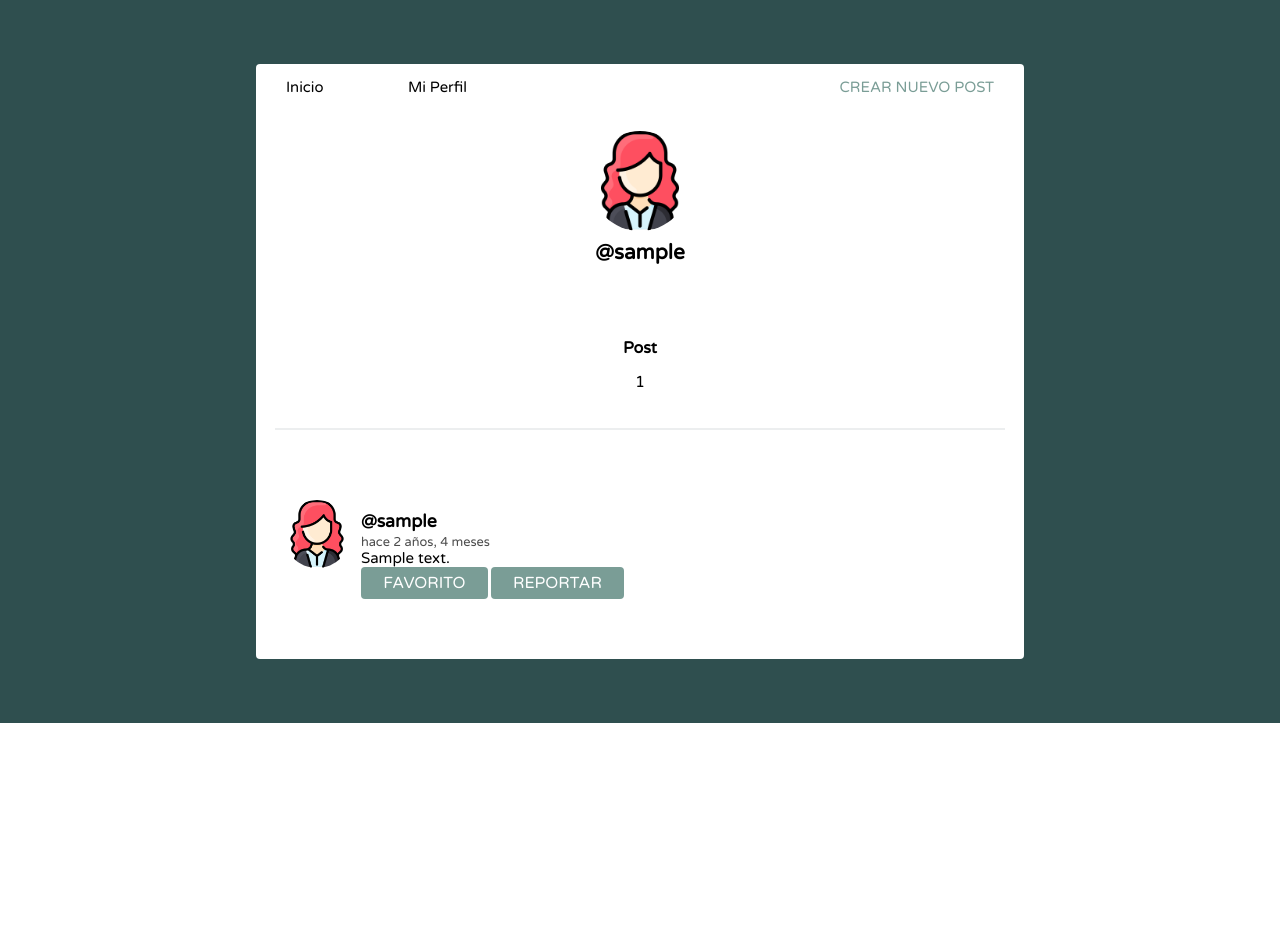
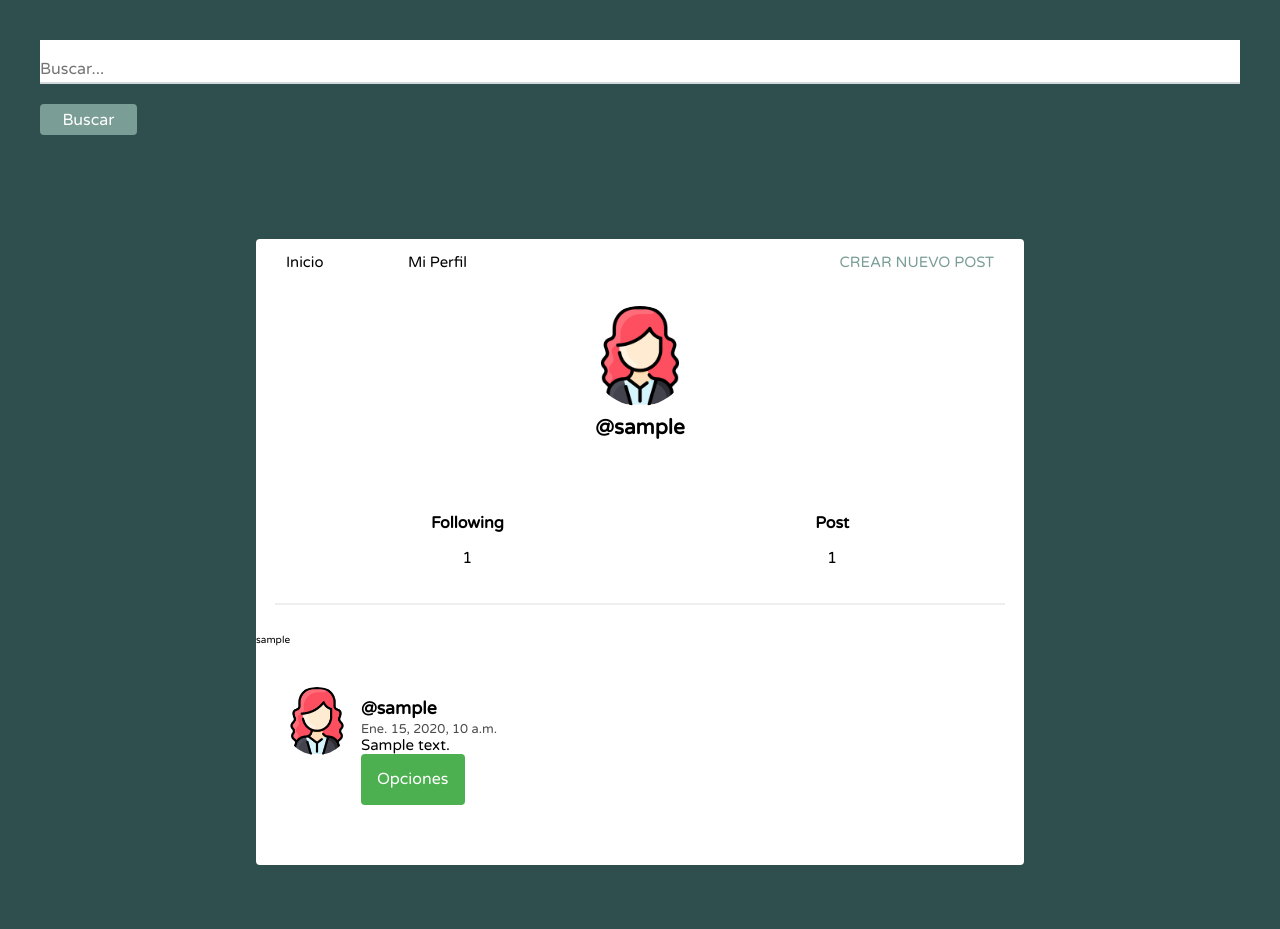
Before and after one commit to JYOSORIOR/MyInspiration, a Django app: page /profile/ in a window 1280 px wide. Shown: the part 89-1018 px from the top of the page. Before the commit the page ends 812 px from the top, so only its background shows below. Run offline with Django 3.2, Linux system fonts and the light colour scheme; a user stored in the database is signed in; tables that the repository leaves empty hold one stand-in row (values such as "Sample post").

Commit message:
TODO BONITO (FALTA EDITAR, FAVORITOS Y MEJORAR VISTAS) CRACKS <3

```diff
--- a/proyectoLaboratorio3/myinspiration/admin.py
+++ b/proyectoLaboratorio3/myinspiration/admin.py
@@ -1,5 +1,6 @@
 from django.contrib import admin
-from .models import Post, Profile
+from .models import Post, Profile, Relationship
 
 admin.site.register(Profile)
 admin.site.register(Post)
+admin.site.register(Relationship)
--- a/proyectoLaboratorio3/myinspiration/models.py
+++ b/proyectoLaboratorio3/myinspiration/models.py
@@ -3,6 +3,7 @@
 from django.db.models.signals import post_save
 from django.dispatch import receiver
 from django.utils import timezone
+
 
 class Profile(models.Model):
     user = models.OneToOneField(User, on_delete=models.CASCADE)
@@ -13,6 +14,16 @@
     def __str__(self):
         return f'Perfil de{self.user.username}'
 
+    def following(self):
+        user_ids = Relationship.objects.filter(from_user=self.user) \
+            .values_list('to_user_id', flat=True)
+        return User.objects.filter(id__in=user_ids)
+
+    def followers(self):
+        user_ids = Relationship.objects.filter(to_user=self.user) \
+            .values_list('from_user_id', flat=True)
+        return User.objects.filter(id__in=user_ids)
+
 
 @receiver(post_save, sender=User)
 def update_profile_signal(sender, instance, created, **kwargs):
@@ -21,6 +32,7 @@
 
 class Post(models.Model):
     user = models.ForeignKey(User, on_delete=models.CASCADE, related_name='posts')
+    title = models.TextField()
     timestamp = models.DateTimeField(default=timezone.now)
     content = models.TextField()
 
@@ -30,9 +42,9 @@
     def __str__(self):
         return f'{self.user.username}: {self.content}'
 
-class Seguidos(models.Model):
-    from_user = models.ForeignKey(User, related_name= 'usuario', on_delete= models.CASCADE)
-    to_user = models.ForeignKey(User, related_name= 'usuario_seguido', on_delete= models.CASCADE)
+class Relationship(models.Model):
+    from_user = models.ForeignKey(User, related_name= 'relationships', on_delete= models.CASCADE)
+    to_user = models.ForeignKey(User, related_name= 'related_to', on_delete= models.CASCADE)
 
     def __str__(self):
         return f'{self.from_user} to {self.to_user}'
--- a/proyectoLaboratorio3/myinspiration/static/style.css
+++ b/proyectoLaboratorio3/myinspiration/static/style.css
@@ -292,3 +292,38 @@
   }
 
 }
+
+button#favorite {
+  width: 100%;
+  padding: 20px 0;
+  text-align: center;
+  background: #209CE3;
+  color: #fff;
+  border: 0;
+  border-radius: 4px;
+  opacity: .8;
+  transition: .35s linear;
+}
+
+activity {
+background: #000000;
+align: right
+}
+.dropdown {
+  position: relative;
+  display: inline-block;
+}
+
+.dropdown-content {
+  display: none;
+  position: absolute;
+  background-color: #f9f9f9;
+  min-width: 160px;
+  box-shadow: 0px 8px 16px 0px rgba(0,0,0,0.2);
+  padding: 12px 16px;
+  z-index: 1;
+}
+
+.dropdown:hover .dropdown-content {
+  display: block;
+}
--- a/proyectoLaboratorio3/myinspiration/templates/social/feed.html
+++ b/proyectoLaboratorio3/myinspiration/templates/social/feed.html
@@ -1,25 +1,103 @@
 {% extends 'social/layout.html' %}
 {% load staticfiles %}
-{% load humanize %}
 {% block content %}
+{{request.user}}
 
 {% for post in posts %}
+
 <article>
+
     <div class="container-article">
         <img src="{% static 'icono.png' %}">
         <div>
-            <h2 class="username"><a href="{% url 'profile' post.user.username %}">@{{ post.user.username}}</a></h2>
+            <h2 class="username"><a href="{% url 'profile' post.user.username %}">@{{ post.user.username }}</a></h2>
             <i class="clock"></i>
-            <time data-time="#">{{ post.timestamp|naturaltime }}</time>
+            <time data-time="#">{{ post.timestamp }}</time>
             <div class="post">{{ post.content }}</div>
             <div class ="activity">
+
+                {% if request.user != post.user %}
                 <button type = "favorite" id = "favorite">FAVORITO</button>
-                <button type = "report" id = "report">REPORTAR</button>
+                {% endif %}
+
+
+                {% if request.user == post.user %}
+                <style>
+                /* Style The Dropdown Button */
+                .dropbtn {
+                  background-color: #4CAF50;
+                  color: white;
+                  padding: 16px;
+                  font-size: 16px;
+                  border: none;
+                  cursor: pointer;
+                }
+
+                /* The container <div> - needed to position the dropdown content */
+                .dropdown {
+                  position: relative;
+                  display: inline-block;
+                }
+
+                /* Dropdown Content (Hidden by Default) */
+                .dropdown-content {
+                  display: none;
+                  position: absolute;
+                  background-color: #f9f9f9;
+                  min-width: 160px;
+                  box-shadow: 0px 8px 16px 0px rgba(0,0,0,0.2);
+                  z-index: 1;
+                }
+
+                /* Links inside the dropdown */
+                .dropdown-content a {
+                  color: black;
+                  padding: 12px 16px;
+                  text-decoration: none;
+                  display: block;
+                }
+
+                /* Change color of dropdown links on hover */
+                .dropdown-content a:hover {background-color: #f1f1f1}
+
+                /* Show the dropdown menu on hover */
+                .dropdown:hover .dropdown-content {
+                  display: block;
+                }
+
+                /* Change the background color of the dropdown button when the dropdown content is shown */
+                .dropdown:hover .dropbtn {
+                  background-color: #3e8e41;
+                }
+                </style>
+
+                <div class="dropdown">
+                  <button class="dropbtn">Opciones</button>
+                  <div class="dropdown-content">
+                    <a href="{% url 'delete' post.id %}">DELETE</a>
+                    <a href="{% url 'delete' post.id %}">EDIT</a>
+                  </div>
+                </div>
+
+
+
+
+
+                {% endif %}
+
+
             </div>
         </div>
+
+
+
+
+
     </div>
+
+
+
 </article>
 
 {% endfor %}
-
 {% endblock %}
--- a/proyectoLaboratorio3/myinspiration/templates/social/layout.html
+++ b/proyectoLaboratorio3/myinspiration/templates/social/layout.html
@@ -35,6 +35,23 @@
 		{% endfor %}
 	{% endif %}
 
+	<div class="container">
+		<div class="row">
+			<div class="col-md-1 search">
+				<form method="get">
+					<div id="custom-search-input">
+						<div class="input-group col-md-1">
+							<input type="text" class="form-control" placeholder="Buscar..." name="buscar">
+							<span class="input-group-list">
+								<i class="icon icon-search"></i>
+								<button type="submit" class="boton btn-success">Buscar</button>
+							</span>
+						</div>
+					</div>
+				</form>
+			</div>
+		</div>
+	</div>
 	<!-------------------------------------
 					Navigation Bar
 	-------------------------------------->
--- a/proyectoLaboratorio3/myinspiration/templates/social/profile.html
+++ b/proyectoLaboratorio3/myinspiration/templates/social/profile.html
@@ -6,15 +6,39 @@
 <div class="profile">
 	<img src="{% static 'icono.png' %}">
 	<h2>@{{ user.username }}</h2>
+
+	{% if request.user.is_authenticated %}
+
+
+		{% if user.username != request.user.username %}
+
+
+				{% if user not in request.user.profile.following %}
+				<button><a class="follow-button" href="{% url 'follow' user %}">Follow</a></button>
+				{% else %}
+				<button><a class="follow-button" href="{% url 'unfollow' user %}">Unfollow</a></button>
+				{% endif %}
+
+
+		{% endif %}
+
+
+	{% endif %}
+
 </div>
 
+<!-- Follow items -->
 <div class="follow">
 	<div>
-		<h5>Post</h5>
-		<p>{{ user.posts.count }}</p>
+		<h5>Following</h5>
+		<p> {{ user.profile.following.count }}  </p>
 	</div>
+    <div>
+        <h5>Post</h5>
+        <p>{{ user.posts.count }}</p>
+    </div>
 </div>
 
-
+<!-- block super -->
 {{ block.super }}
 {% endblock %}
--- a/proyectoLaboratorio3/myinspiration/urls.py
+++ b/proyectoLaboratorio3/myinspiration/urls.py
@@ -12,6 +12,7 @@
     path('login/', views.login2, name='login'),
     path('logout/', LogoutView.as_view(template_name='social/logout.html'), name='logout'),
     path('post/', views.post,name='post'),
-    path('follow/<str:username>/' , views.Seguidos, name='follow' ),
-    path('unfollow/<str:username>/', views.dejardeSeguir, name='unfollow')
+    path('delete/<int:post_id>/', views.delete, name='delete'),
+    path('follow/<str:username>/', views.follow, name='follow'),
+    path('unfollow/<str:username>/', views.unfollow, name='unfollow'),
 ]
--- a/proyectoLaboratorio3/myinspiration/views.py
+++ b/proyectoLaboratorio3/myinspiration/views.py
@@ -4,13 +4,18 @@
 from django.contrib.auth import authenticate, login
 from django.contrib import messages
 from django.contrib.auth.models import User
+from django.shortcuts import render
+from django.db.models import Q
+
 
 def feed(request):
-    print(request.user)
+    queryset = request.GET.get("buscar")
     posts = Post.objects.all()
-
-    context = { 'posts': posts}
-    return render(request, 'social/feed.html', context)
+    if queryset:
+        posts = Post.objects.filter(
+            Q(content__icontains = queryset)
+        )
+    return render(request, 'social/feed.html', { 'posts': posts})
 
 def register(request):
     if request.method == 'POST':
@@ -60,6 +65,7 @@
     return render(request, 'social/post.html', {'form': form })
 
 
+
 def login2(request):
     if request.POST:
         form = LoginForm(request.POST)
@@ -75,20 +81,25 @@
         context = {'form': form}
         return render(request, 'social/login.html', context)
 
-def seguir(request, username):
+def follow(request, username):
     current_user = request.user
     to_user = User.objects.get(username=username)
     to_user_id = to_user
-    segu = Seguidos(from_user = current_user, to_user = to_user_id)
-    segu.save()
+    rel = Relationship(from_user = current_user, to_user = to_user_id)
+    rel.save()
     messages.success(request, f'sigues a {username}')
-    return redirect('home')
+    return redirect('feed')
 
-def dejardeSeguir(request, username):
+def unfollow(request, username):
     current_user = request.user
     to_user = User.objects.get(username=username)
     to_user_id = to_user
-    segu = Seguidos.objects.filter(from_user = current_user.id, to_user = to_user_id).get()
-    segu.delete()
+    rel = Relationship.objects.filter(from_user = current_user.id, to_user = to_user_id).get()
+    rel.delete()
     messages.success(request, f'ya no sigues a {username}')
-    return redirect('home')
+    return redirect('feed')
+
+def delete(request, post_id):
+    post = Post.objects.get(id=post_id)
+    post.delete()
+    return redirect('feed')
```
